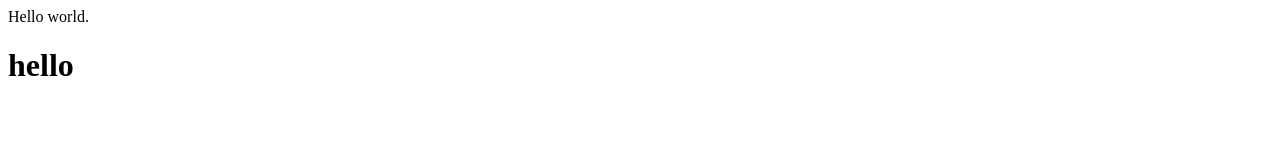
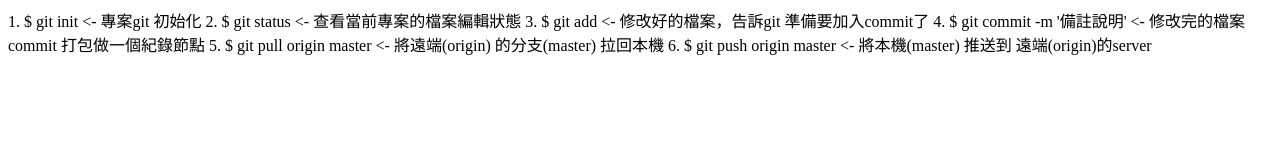
Before and after one commit to qazwsx9006/git_practice, a plain HTML site: page index.html in a window 1280 px wide. Drawn offline with Linux system fonts and the light colour scheme.

Commit message:
git 基本操作

```diff
--- a/index.html
+++ b/index.html
@@ -5,9 +5,17 @@
   <title>Document</title>
 </head>
 <body>
-  Hello world.
-  <h1>hello</h1>
+  1. $ git init <- 專案git 初始化
 
+  2. $ git status <- 查看當前專案的檔案編輯狀態
+
+  3. $ git add <file_path> <- 修改好的檔案，告訴git 準備要加入commit了
+
+  4. $ git commit -m '備註說明' <- 修改完的檔案commit 打包做一個紀錄節點
+
+  5. $ git pull origin master <- 將遠端(origin) 的分支(master) 拉回本機
+
+  6. $ git push origin master <- 將本機(master) 推送到 遠端(origin)的server
 
 </body>
 </html>
```
